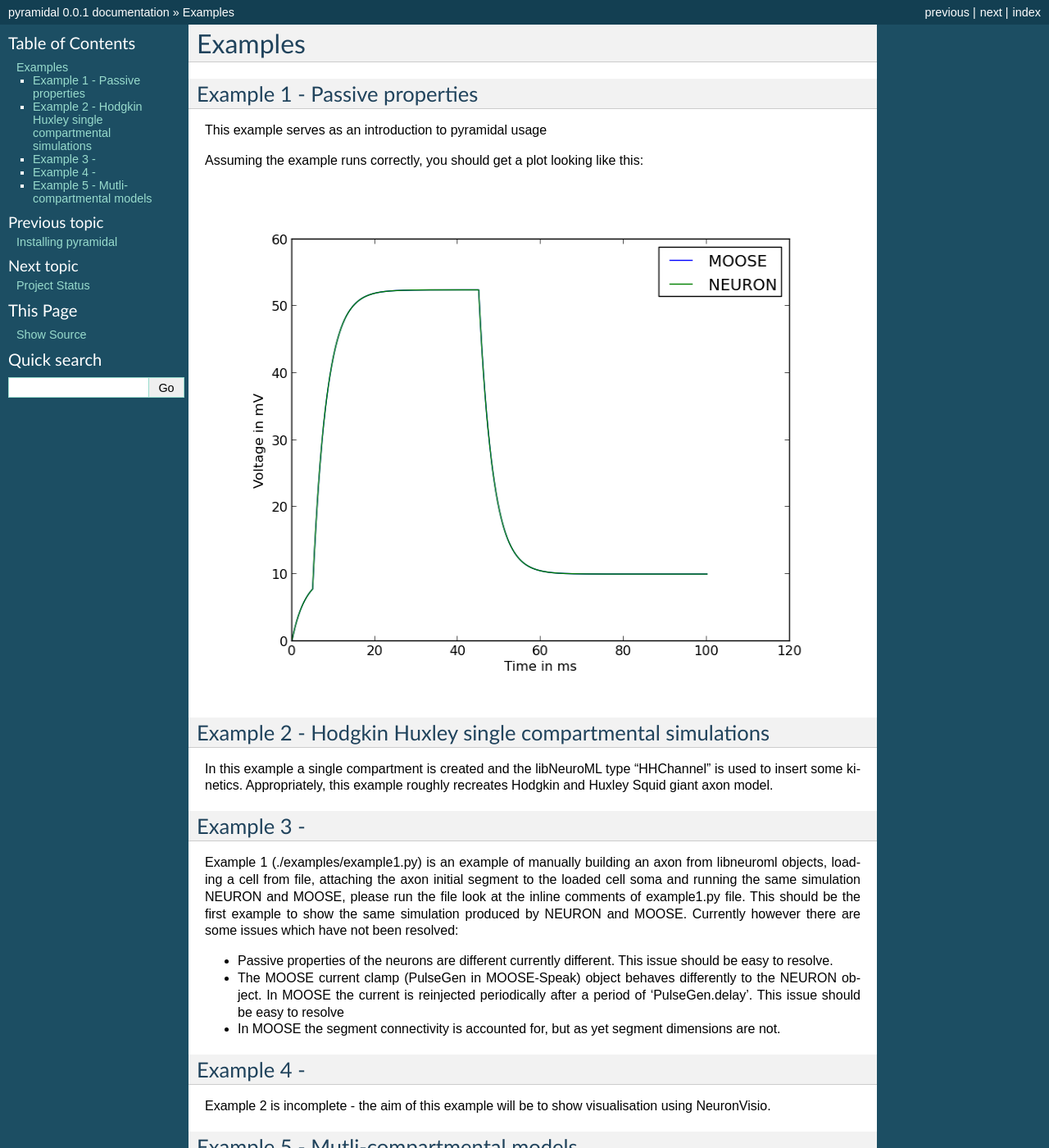
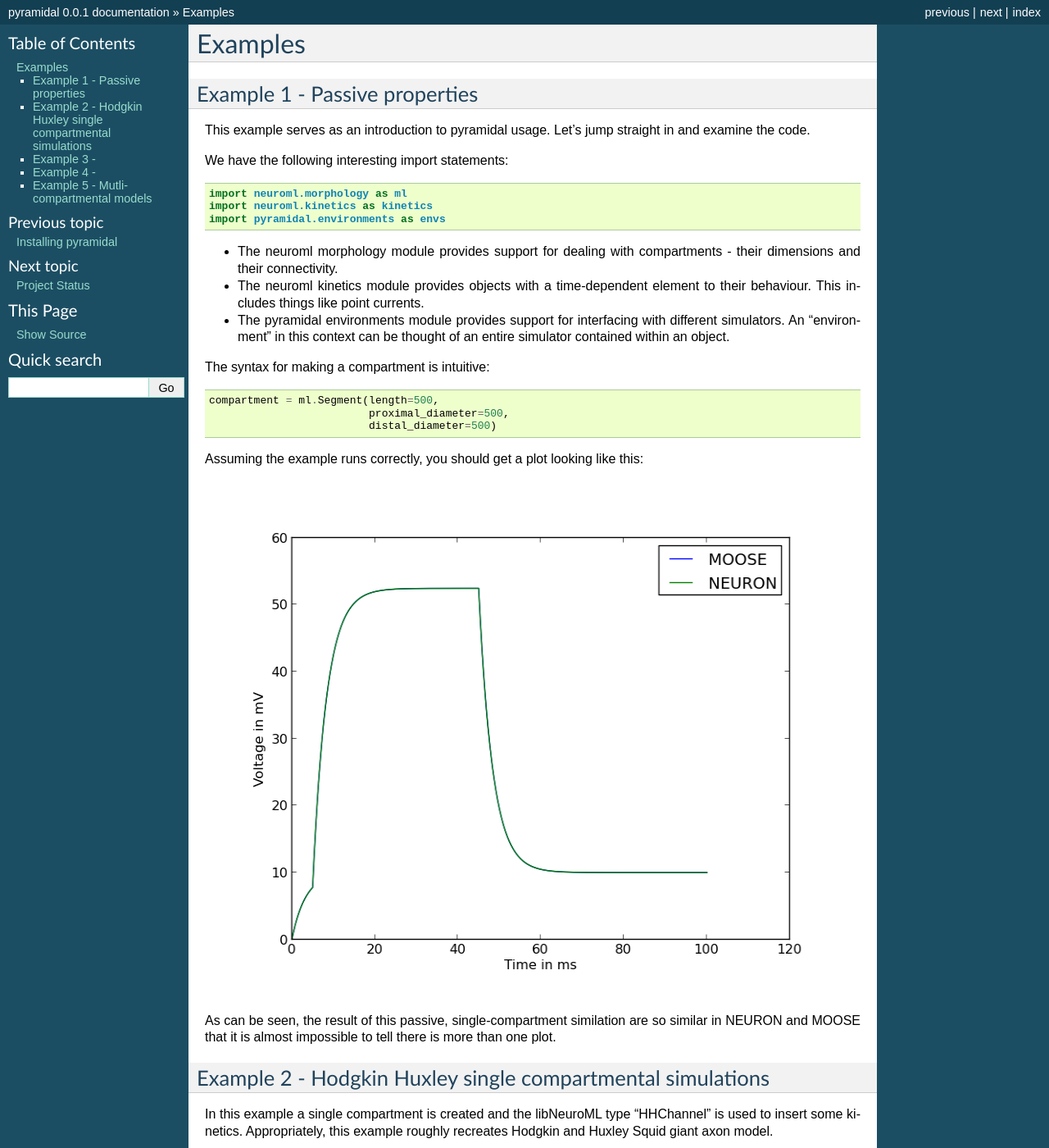
Before and after one commit to vellamike/pyramidal, a Sphinx documentation site: the page built from doc/examples.rst, in a window 1280 px wide and 1400 px high. Shown: the whole window at 82% size. Built offline with Sphinx 7.4.7, drawn with Linux system fonts in a browser that asks for light colours.

Commit message:
check that code snippets are working

```diff
--- a/doc/examples.rst
+++ b/doc/examples.rst
@@ -3,7 +3,28 @@ Examples
 
 Example 1 - Passive properties
 ------------------------------
-This example serves as an introduction to pyramidal usage
+This example serves as an introduction to pyramidal usage. Let's jump straight in and examine the code.
+
+We have the following interesting import statements:
+
+.. code-block:: python
+
+    import neuroml.morphology as ml
+    import neuroml.kinetics as kinetics
+    import pyramidal.environments as envs
+
+* The neuroml morphology module provides support for dealing with compartments - their dimensions and their connectivity.
+* The neuroml kinetics module provides objects with a time-dependent element to their behaviour. This includes things like point currents.
+* The pyramidal environments module provides support for interfacing with different simulators. An "environment" in this context can be thought of an entire simulator contained within an object.
+
+The syntax for making a compartment is intuitive:
+
+.. code-block:: python
+
+    compartment = ml.Segment(length=500,
+                             proximal_diameter=500,
+                             distal_diameter=500)
+
 
 
 Assuming the example runs correctly, you should get a plot looking like this:
@@ -11,6 +32,8 @@ Assuming the example runs correctly, you should get a plot looking like this:
 .. figure:: /figs/example1.png
    :scale: 100 %
    :alt: alt..
+
+As can be seen, the result of this passive, single-compartment similation are so similar in NEURON and MOOSE that it is almost impossible to tell there is more than one plot.
 
 Example 2 - Hodgkin Huxley single compartmental simulations
 -----------------------------------------------------------
```
Also changed, not shown: 1 other file.
